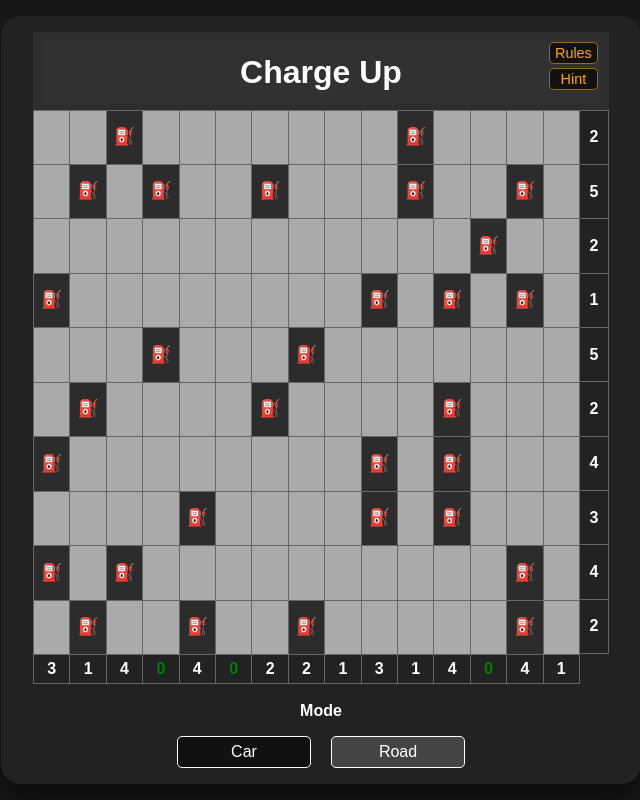
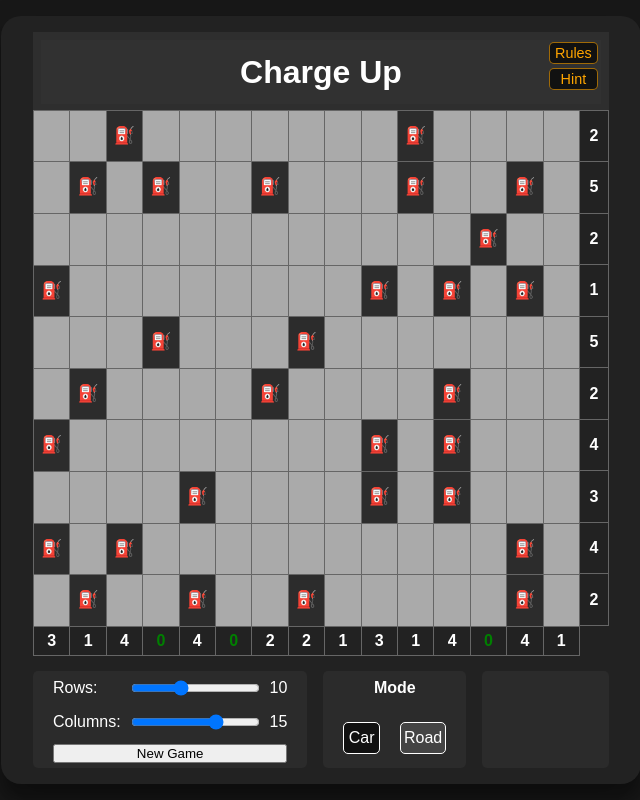
Before and after one commit to Californ1a/chargeup, a Vue app: page / in a window 1280 px wide. Shown: the whole page, without its empty margins (319-959 px from the left). Built offline with nearby package versions, Linux system fonts and the light colour scheme.

Commit message:
rows/cols input w/ new game button, fixes #2 & fixes #2

```diff
--- a/src/App.vue
+++ b/src/App.vue
@@ -7,8 +7,9 @@
 				<button @click="getHint">Hint</button>
 			</div>
 		</div>
-		<div ref="cellElements" class="game-board-cells" @mousemove="clicking">
-			<div v-for="cell in game.getFlatCells()" :data-row="cell.row" :data-col="cell.col" :key="cell.id" class="game-cell"
+		<div :key="game.id">
+			<div class="game-board-cells" @mousemove="clicking">
+				<div ref="cellElements" v-for="cell in game.getFlatCells()" :data-row="cell.row" :data-col="cell.col" :key="cell.id" class="game-cell"
 					@mousedown="cellClicked"
 					:class="{
           visible: cell.displayValue,
@@ -26,15 +27,16 @@
 					<span v-else>&nbsp;</span>
 				</div>
 			</div>
-		<CarCounts :game="game" type="row" :color="countColor" :mode="mode" :editCell="editCell" />
-		<CarCounts :game="game" type="col" :color="countColor" :mode="mode" :editCell="editCell" />
-		<GameControls :mode="mode" @update:modelValue="updateMode" />
+		</div>
+		<CarCounts :key="game.id" :game="game" type="row" :color="countColor" :mode="mode" :editCell="editCell" />
+		<CarCounts :key="game.id" :game="game" type="col" :color="countColor" :mode="mode" :editCell="editCell" />
+		<GameControls :mode="mode" :game="game" @update:modelValue="updateMode" @new-game="newGame" />
 	</div>
 	<RulesModal :display="rulesModalDisplay" :close="closeRulesModal" />
 </template>
 
 <script setup>
-import { ref, onMounted } from 'vue';
+import { ref, onMounted, watchEffect } from 'vue';
 import GameControls from './components/GameControls.vue';
 import RulesModal from './components/RulesModal.vue';
 import EmojiCell from './components/EmojiCell.vue';
@@ -42,16 +44,16 @@ import CarCounts from './components/CarCounts.vue';
 import { Board } from './classes/Board';
 // import basicBoard from './assets/basicBoard';
 
-const cellElements = ref(null);
+const cellElements = ref([]);
 
 // standard sizes are 5x7, 7x10, and 10x14
 
 // const rows = basicBoard.length;
 // const cols = basicBoard[0].length;
 // const game = ref(new Board(basicBoard));
-const rows = 10;
-const cols = 15;
-const game = ref(new Board(rows, cols));
+const initialRows = 10;
+const initialCols = 15;
+const game = ref(new Board(initialRows, initialCols));
 
 const countColor = ref({});
 const rulesModalDisplay = ref('none');
@@ -65,6 +67,26 @@ function getHint() {
 		hintCell.hint = false;
 	}, 1000);
 	game.value.hints.push(hintCell);
+}
+
+function newGame(e, rowCount, colCount) {
+	game.value = new Board(rowCount, colCount);
+	onNewGame();
+	const unwatch = watchEffect(() => {
+		if (cellElements.value) {
+			for (const cellEle of cellElements.value) {
+				const cell = game.value.getCellFromElement(cellEle);
+				cell.element = cellEle;
+				if (cell.value === 'charge') {
+					editCell(cell, 'charge');
+					// console.log(cell.getConnectionDirection());
+				}
+			}
+			unwatch();
+		}
+	}, {
+		flush: 'post'
+	});
 }
 
 function openRulesModal() {
@@ -268,7 +290,7 @@ function clicking(e) {
 	const x = e.clientX;
 	const y = e.clientY;
 	// which cell is mouse within given cellElements
-	for (const cellEle of cellElements.value.children) {
+	for (const cellEle of cellElements.value) {
 		const rect = cellEle.getBoundingClientRect();
 		const cell = game.value.getCellFromElement(cellEle);
 		if (cell.value === 'charge' || game.value.endTime || lastDraggedCellVal !== cell.displayValue) continue;
@@ -295,9 +317,21 @@ function cellClicked(e) {
 	}
 }
 
+function onNewGame() {
+	const rowsColors = Array.apply(null, Array(game.value.rows)).reduce((acc, val, i) => ({
+		...acc,
+		[`row-${i}`]: getCountColor(i, 'row')
+	}), {});
+	const colsColors = Array.apply(null, Array(game.value.cols)).reduce((acc, val, i) => ({
+		...acc,
+		[`col-${i}`]: getCountColor(i, 'col')
+	}), {});
+	countColor.value = { ...rowsColors, ...colsColors };
+}
+
 onMounted(() => {
 	console.log(game);
-	for (const cellEle of cellElements.value.children) {
+	for (const cellEle of cellElements.value) {
 		const cell = game.value.getCellFromElement(cellEle);
 		cell.element = cellEle;
 		if (cell.value === 'charge') {
@@ -305,16 +339,7 @@ onMounted(() => {
 			// console.log(cell.getConnectionDirection());
 		}
 	}
-
-	const rowsColors = Array.apply(null, Array(rows)).reduce((acc, val, i) => ({
-		...acc,
-		[`row-${i}`]: getCountColor(i, 'row')
-	}), {});
-	const colsColors = Array.apply(null, Array(cols)).reduce((acc, val, i) => ({
-		...acc,
-		[`col-${i}`]: getCountColor(i, 'col')
-	}), {});
-	countColor.value = { ...rowsColors, ...colsColors };
+	onNewGame();
 });
 </script>
 
@@ -391,16 +416,16 @@ h1 {
 }
 
 .game-board-cells {
-	min-width: calc(v-bind(cols) * 1rem);
+	min-width: calc(v-bind('game.cols') * 1rem);
 }
 
 .game-board-cells {
-	min-height: calc(v-bind(rows) * 1.2rem);
+	min-height: calc(v-bind('game.rows') * 1.2rem);
 }
 
 .game-board-cells {
-	grid-template-columns: repeat(v-bind('cols'), minmax(0, 1fr));
-	grid-template-rows: repeat(v-bind('rows'), minmax(0, 1fr));
+	grid-template-columns: repeat(v-bind('game.cols'), minmax(0, 1fr));
+	grid-template-rows: repeat(v-bind('game.rows'), minmax(0, 1fr));
 	background: #333;
 }
 
@@ -443,18 +468,18 @@ h1 {
 }
 
 .game-cell :deep(.emoji) {
-	font-size: calc((20vh + 20vw) / (v-bind('rows') + v-bind('cols')));
+	font-size: calc((20vh + 20vw) / (v-bind('game.rows') + v-bind('game.cols')));
 	line-height: 1;
 }
 
 :deep(.up) {
-	font-size: calc((13vh + 13vw) / (v-bind('rows') + v-bind('cols')));
+	font-size: calc((13vh + 13vw) / (v-bind('game.rows') + v-bind('game.cols')));
 }
 
 :deep(.down),
 :deep(.left),
 :deep(.right) {
-	font-size: calc((10vh + 10vw) / (v-bind('rows') + v-bind('cols')));
+	font-size: calc((10vh + 10vw) / (v-bind('game.rows') + v-bind('game.cols')));
 }
 
 .game-cell:not(.visible):hover,
--- a/src/classes/Board.js
+++ b/src/classes/Board.js
@@ -2,6 +2,7 @@ import { Cell } from './Cell';
 
 export class Board {
 	constructor(rows, cols) {
+		this.id = Math.random().toString(36).substring(2, 11);
 		this.cells = [];
 		if (typeof rows === 'object' && rows instanceof Array) {
 			const boardMatrix = rows;
--- a/src/components/GameControls.vue
+++ b/src/components/GameControls.vue
@@ -1,16 +1,41 @@
 <template>
 	<div class="controls">
-		<div class="control-group">
+		<div class="left-control-group">
+			<label for="rows" class="rows">Rows:</label>
+			<input type="range" min="4" max="20" :value="rowValue" @input="updateRows" class="rows" name="rows" />
+			<span class="rows">{{ rowValue }}</span>
+			<label for="cols" class="cols">Columns:</label>
+			<input type="range" min="4" max="20" :value="colValue" @input="updateCols" class="cols" name="cols" />
+			<span class="cols">{{ colValue }}</span>
+			<button class="new-game" @click="$emit('newGame', $event, rowValue, colValue)">New Game</button>
+		</div>
+		<div class="main-control-group">
 			<label for="mode">Mode</label>
 			<ControlButton :mode="mode" btnType="car" @update:modelValue="$emit('update:modelValue', $event.target.value)" />
 			<ControlButton :mode="mode" btnType="road" @update:modelValue="$emit('update:modelValue', $event.target.value)" />
+		</div>
+		<div class="right-control-group">
+			<!-- <button class="btn btn-primary" @click="$emit('start')">Start</button>
+			<button class="btn btn-primary" @click="$emit('clear')">Clear</button> -->
 		</div>
 	</div>
 </template>
 
 <script setup>
+import { ref } from 'vue';
 import ControlButton from './ControlButton.vue';
-defineProps(['mode']);
+const props = defineProps(['mode', 'game']);
+
+const rowValue = ref(+props.game.rows);
+const colValue = ref(+props.game.cols);
+
+function updateRows(e) {
+	rowValue.value = e.target.value;
+}
+
+function updateCols(e) {
+	colValue.value = e.target.value;
+}
 </script>
 
 <style scoped>
@@ -20,17 +45,77 @@ defineProps(['mode']);
 	color: #fff;
 	text-align: center;
 	font-size: 1rem;
-	justify-content: center;
 	align-items: center;
-	display: flex;
+	display: grid;
+	grid-template-columns: 1fr 1fr 1fr;
+	grid-template-areas:
+		"left-control-group main-control-group right-control-group";
+	/* gap: 30px; */
 	user-select: none;
 	position: sticky;
 	bottom: 0;
 	background: #222222f9;
 }
 
-.control-group {
-	width: 50%;
+.left-control-group,
+.main-control-group,
+.right-control-group {
+	background: #33333388;
+	border-radius: 5px;
+	padding: 5px 20px;
+	height: 100%;
+	justify-content: center;
+}
+
+.right-control-group {
+	margin-left: 1rem;
+}
+
+.left-control-group {
+	/* width: 80%; */
+	display: grid;
+	grid-template-columns: auto 1fr auto;
+	grid-template-rows: 1fr 1fr auto;
+	grid-template-areas:
+		"row-label row-slider row-count"
+		"col-label col-slider col-count"
+		"new-game new-game new-game";
+	gap: 10px;
+	text-align: left;
+	margin-right: 1rem;
+}
+
+.left-control-group button.new-game {
+	grid-area: new-game;
+
+}
+
+.left-control-group label.rows {
+	grid-area: row-label;
+}
+
+.left-control-group input.rows {
+	grid-area: row-slider;
+}
+
+.left-control-group span.rows {
+	grid-area: row-count;
+}
+
+.left-control-group label.cols {
+	grid-area: col-label;
+}
+
+.left-control-group input.cols {
+	grid-area: col-slider;
+}
+
+.left-control-group span.cols {
+	grid-area: col-count;
+}
+
+.main-control-group {
+	/* width: 100%; */
 	max-width: 300px;
 	display: grid;
 	grid-template-columns: 1fr 1fr;
@@ -42,7 +127,7 @@ defineProps(['mode']);
 	justify-content: space-evenly;
 }
 
-.control-group>label {
+.main-control-group>label {
 	grid-area: label;
 	color: #fff;
 	text-align: center;
@@ -50,25 +135,25 @@ defineProps(['mode']);
 	font-weight: bold;
 }
 
-.control-group :deep(.control:first-child) {
+.main-control-group :deep(.control:first-child) {
 	grid-area: control;
 }
 
-.control-group :deep(.control:nth-child(1)) {
+.main-control-group :deep(.control:nth-child(1)) {
 	grid-area: control2;
 }
 
-.control-group :deep(.control) {
+.main-control-group :deep(.control) {
 	color: #fff;
 	text-align: center;
 	font-size: 1rem;
 }
 
-.control-group :deep(input[type="radio"]) {
+.main-control-group :deep(input[type="radio"]) {
 	display: none;
 }
 
-.control-group :deep(.control label) {
+.main-control-group :deep(.control label) {
 	display: block;
 	cursor: pointer;
 	background: #111;
@@ -79,11 +164,11 @@ defineProps(['mode']);
 	transition: all 0.2s ease-in-out;
 }
 
-.control-group :deep(.control label:hover) {
+.main-control-group :deep(.control label:hover) {
 	background: #333;
 }
 
-.control-group :deep(.control label.selected) {
+.main-control-group :deep(.control label.selected) {
 	background: #444;
 }
 </style>
```
Lines whose indentation alone changed are shown as unchanged.
